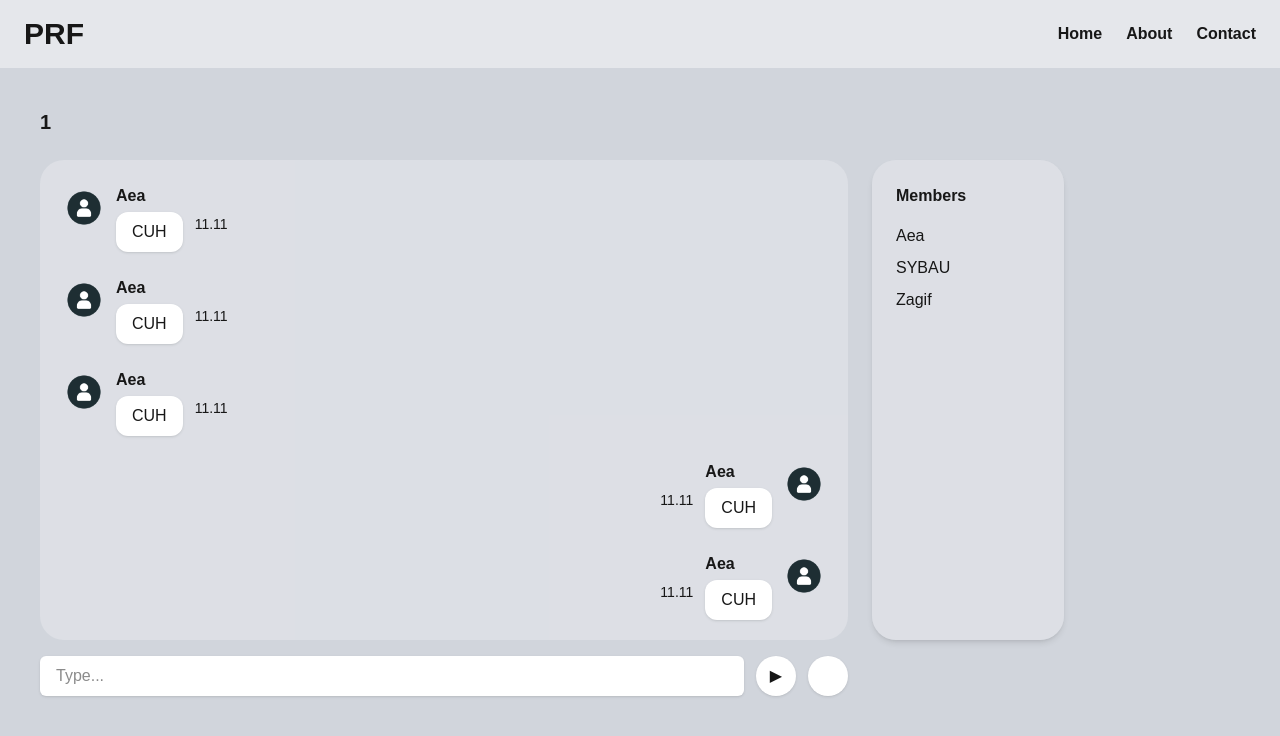
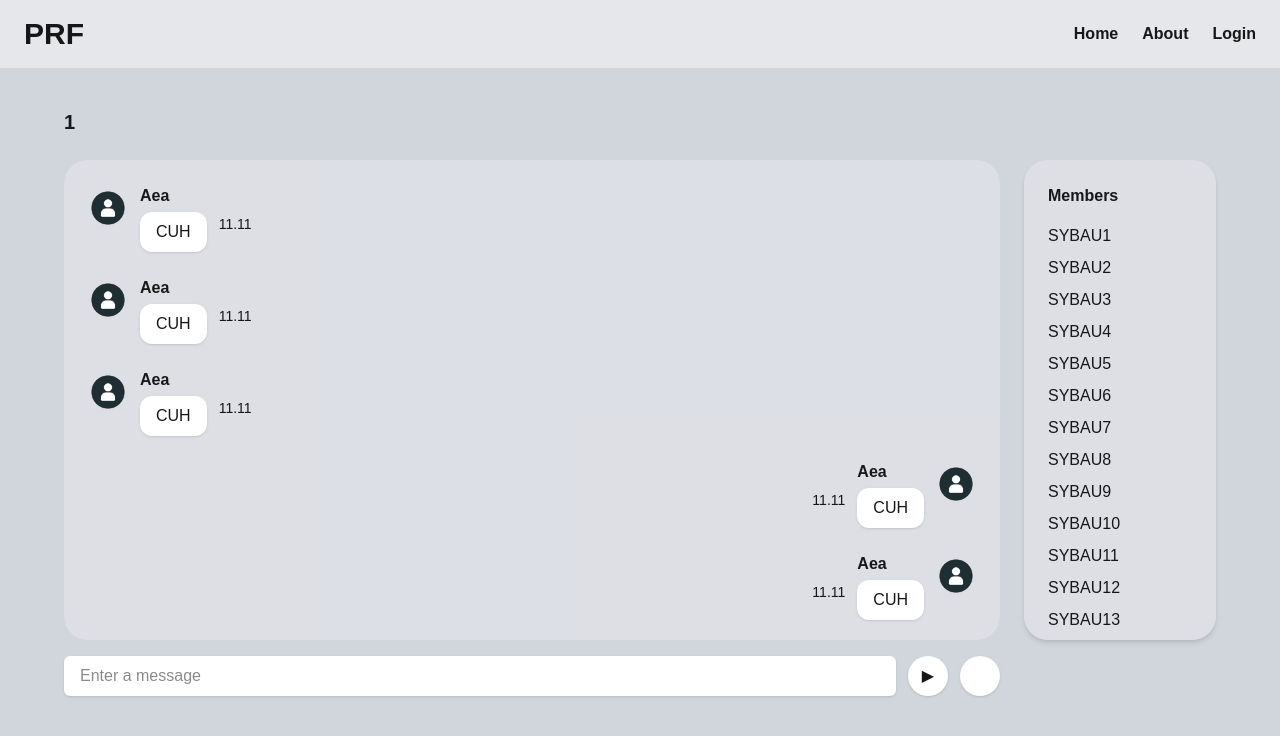
Before and after one commit to tangenn/socket-programming-project, a Next.js app in the folder the-performers/: page /group/1 in a window 1280 px wide. Shown: the top 736 px of the page. Built offline with nearby package versions, Linux system fonts and the light colour scheme.

Commit message:
fix layout of chat

```diff
--- a/the-performers/src/app/group/[groupName]/page.tsx
+++ b/the-performers/src/app/group/[groupName]/page.tsx
@@ -50,7 +50,7 @@ export default function Page({ params }: { params: { groupName: string } }) {
   return (
     <GroupChatLayout
       groupName={groupName}
-      members={["Aea", "SYBAU", "Zagif"]}
+      members={["SYBAU1", "SYBAU2", "SYBAU3", "SYBAU4", "SYBAU5", "SYBAU6", "SYBAU7", "SYBAU8", "SYBAU9", "SYBAU10", "SYBAU11", "SYBAU12", "SYBAU13", "SYBAU14", "SYBAU15"]}
       messages={mockMessages}
     />
   );
--- a/the-performers/src/components/ChatComponents/ChatInput.tsx
+++ b/the-performers/src/components/ChatComponents/ChatInput.tsx
@@ -1,7 +1,7 @@
 export function ChatInput() {
   return (
     <div className="flex items-center gap-3 w-full">
-      <input className="flex-1 bg-white px-4 py-2 rounded-md shadow" placeholder="Type..." />
+      <input className="flex-1 bg-white px-4 py-2 rounded-md shadow" placeholder="Enter a message" />
       <button className="bg-white w-10 h-10 rounded-full shadow flex items-center justify-center">▶</button>
       <button className="bg-white w-10 h-10 rounded-full shadow flex items-center justify-center" />
     </div>
--- a/the-performers/src/components/ChatComponents/GroupChatLayout.tsx
+++ b/the-performers/src/components/ChatComponents/GroupChatLayout.tsx
@@ -5,10 +5,11 @@ import { RPSSelector } from "./RPSSelector";
 
 export function GroupChatLayout({ groupName, members, messages }: { groupName: string; members: string[]; messages: MessageType[] }) {
   return (
-    <div className="min-h-screen bg-gray-300 p-10 flex flex-col items-start gap-6">
+    <div className="min-h-screen bg-gray-300 p-10 flex justify-center">
+      <div className="w-full max-w-6xl flex flex-col items-start gap-6">
         <h1 className="text-xl font-semibold">{groupName}</h1>
 
-      <div className="flex gap-6 w-full max-w-5xl">
+        <div className="flex gap-6 w-full">
           <div className="flex-1">
             <RPSSelector open={false} />
             <ChatMessages messages={messages} isGroup={true} />
@@ -20,5 +21,6 @@ export function GroupChatLayout({ groupName, members, messages }: { groupName: s
           <MemberList members={members} />
         </div>
       </div>
+    </div>
   );
 }
--- a/the-performers/src/components/ChatComponents/PrivateChatLayout.tsx
+++ b/the-performers/src/components/ChatComponents/PrivateChatLayout.tsx
@@ -2,10 +2,15 @@ import { ChatInput } from "./ChatInput";
 import { ChatMessages, MessageType } from "./ChatMessages";
 import { RPSSelector } from "./RPSSelector";
 
-export function PrivateChatLayout({ user, messages }: { user: { name: string; avatar?: string }; messages: MessageType[] }) {
+type PrivateChatProps = {
+  user: { name: string; avatar?: string };
+  messages: MessageType[];
+};
+
+export function PrivateChatLayout({ user, messages }: PrivateChatProps) {
   return (
-    <div className="min-h-screen bg-gray-300 p-10 flex flex-col items-start gap-6">
-      <div className="flex items-center gap-3">
+    <div className="min-h-screen bg-gray-300 p-10 flex flex-col items-center gap-6">
+      <div className="flex items-center gap-3 w-full max-w-3xl">
         <img className="w-12 h-12 rounded-full object-cover" src={user.avatar ?? "/fallback.png"} alt="pfp" />
         <h1 className="text-xl font-semibold">{user.name}</h1>
       </div>
--- a/the-performers/src/components/NavBar.tsx
+++ b/the-performers/src/components/NavBar.tsx
@@ -9,7 +9,7 @@ export default function Navbar() {
       <div className="flex items-center gap-6 font-semibold">
         <Link href="/" className="hover:opacity-70 transition">Home</Link>
         <Link href="/about" className="hover:opacity-70 transition">About</Link>
-        <Link href="/contact" className="hover:opacity-70 transition">Contact</Link>
+        <Link href="/login" className="hover:opacity-70 transition">Login</Link>
       </div>
     </nav>
   );
```
Also changed, not shown: 1 other file (tests, documents, lock files or other folders). Lines whose indentation alone changed are shown as unchanged.
